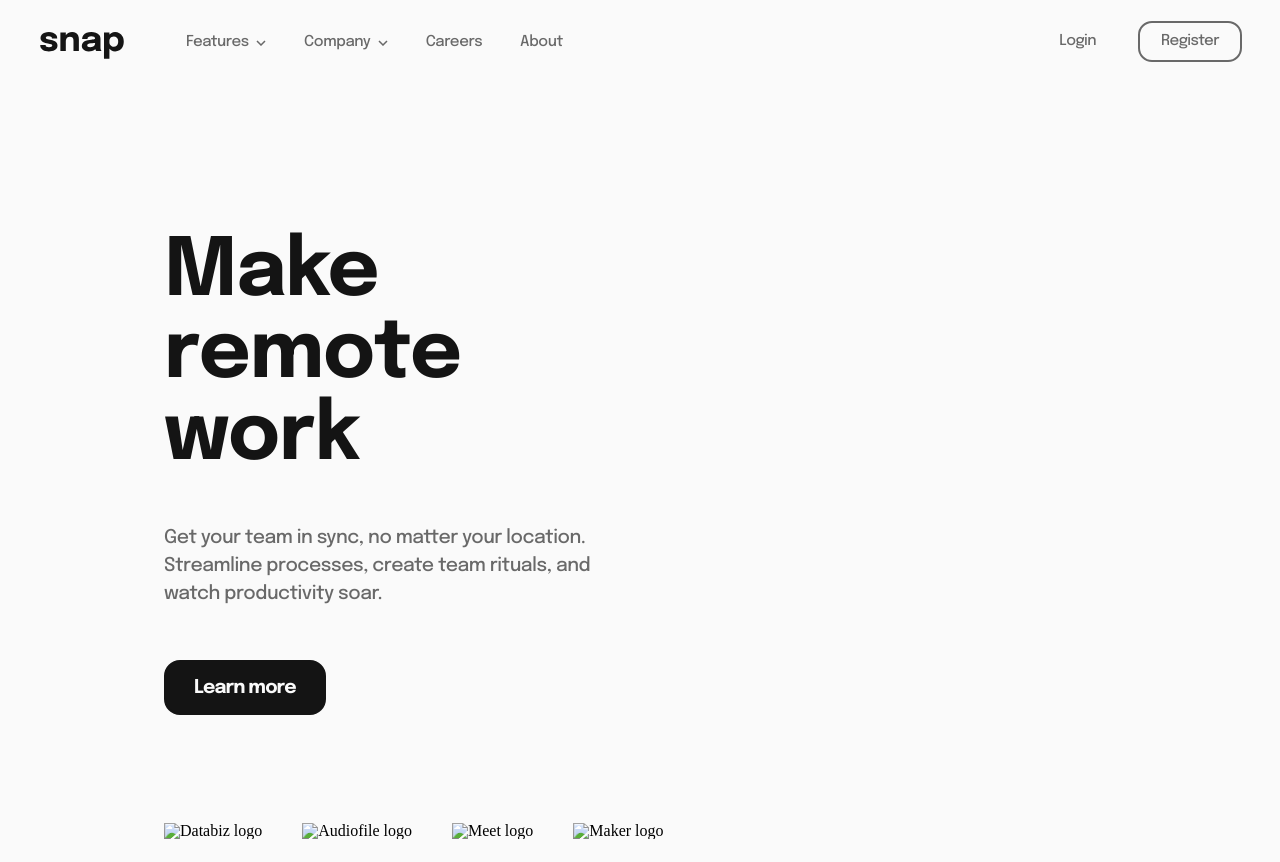
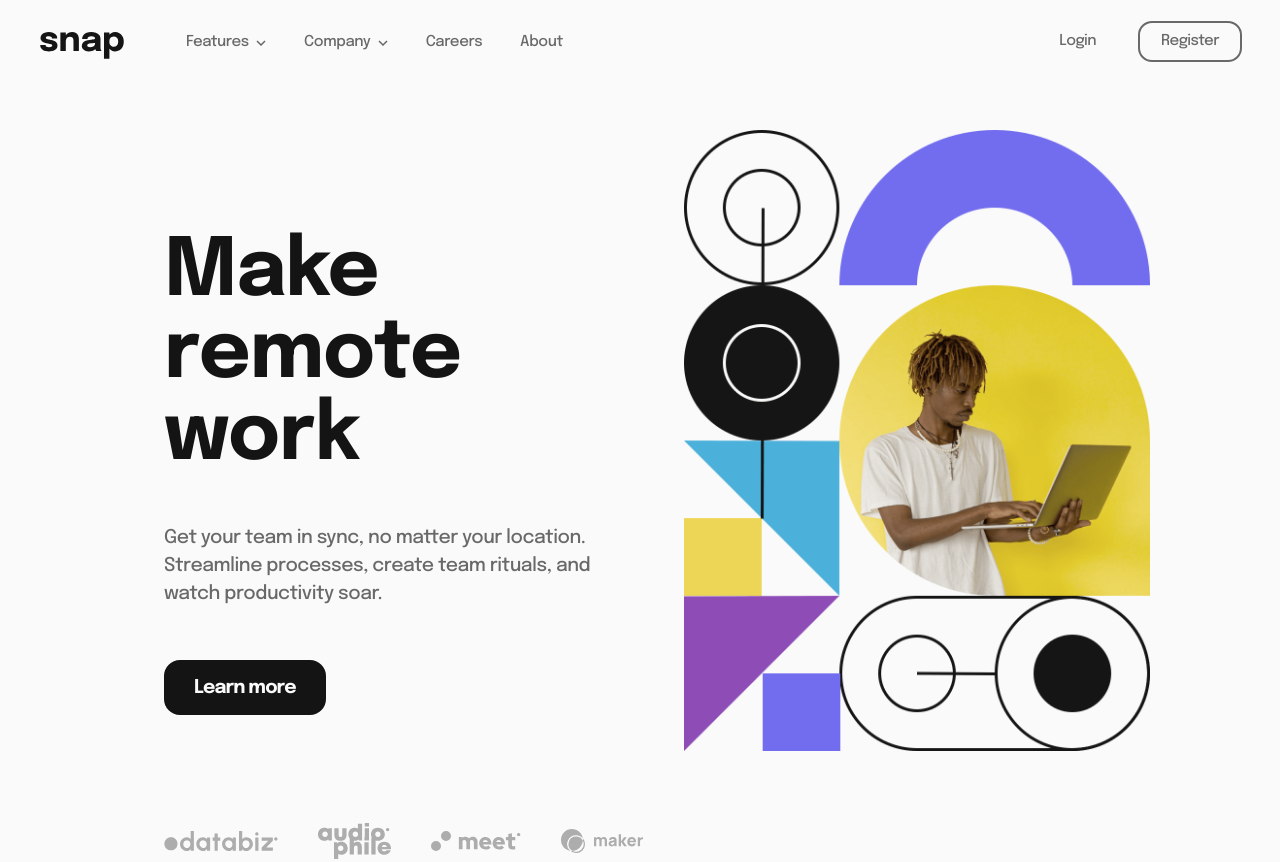
Before and after one commit to vace328/FM-Snap-intro-section, a website: page index.html in a window 1280 px wide. Before the commit the page ends 839 px from the top, so only its background shows below. Drawn offline with Linux system fonts and the light colour scheme; the site is published under a folder, as on GitHub Pages, so addresses that start at the root find nothing.

Commit message:
image urls corrected

```diff
--- a/index.html
+++ b/index.html
@@ -87,10 +87,10 @@
         create team rituals, and watch productivity soar.</p>
       <button class="btn btn-action">Learn more</button>
       <div class="ref-icons">
-        <div><img src="/images/client-databiz.svg" alt="Databiz logo"></div>
-        <div><img src="/images/client-audiophile.svg" alt="Audiofile logo"></div>
-        <div><img src="/images/client-meet.svg" alt="Meet logo"></div>
-        <div><img src="/images/client-maker.svg" alt="Maker logo"></div>
+        <div><img src="images/client-databiz.svg" alt="Databiz logo"></div>
+        <div><img src="images/client-audiophile.svg" alt="Audiofile logo"></div>
+        <div><img src="images/client-meet.svg" alt="Meet logo"></div>
+        <div><img src="images/client-maker.svg" alt="Maker logo"></div>
       </div>
     </section>
     <section class="section-img">
--- a/scss/style.scss
+++ b/scss/style.scss
@@ -73,7 +73,7 @@ main {
     order: 1;
     width: 100%;
     height: 280px;
-    background: url("/images/image-hero-mobile.png");
+    background: url("../images/image-hero-mobile.png");
     background-size: contain;
     background-repeat: no-repeat;
     background-position: center;
@@ -145,7 +145,7 @@ main {
         // border: 1px solid blue;
         order: 2;
         width: 480px;
-        background: url("/images/image-hero-desktop.png");
+        background: url("../images/image-hero-desktop.png");
         background-size: contain;
         background-repeat: no-repeat;
         height: unset;
```
Also changed, not shown: css/style.css.
